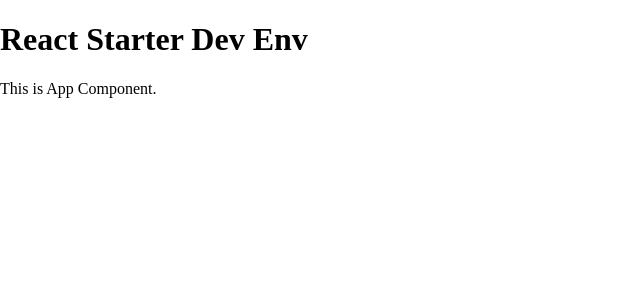
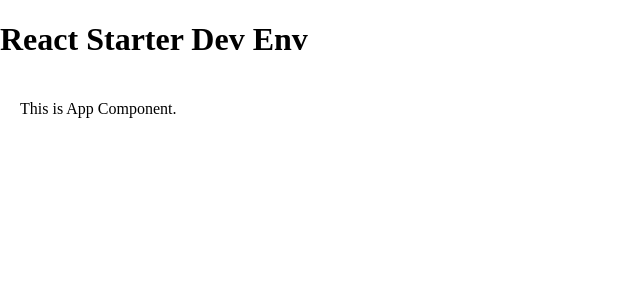
Before and after one commit to RyotaHirano/react-starter, a React app: page / in a window 1280 px wide. Shown: the top 300 px of the page, without its empty margins (0-640 px from the left). Built offline with nearby package versions, Linux system fonts and the light colour scheme.

Commit message:
add styled-components

```diff
--- a/package.json
+++ b/package.json
@@ -34,6 +34,7 @@
   "dependencies": {
     "normalize.css": "^8.0.1",
     "react": "^16.7.0",
-    "react-dom": "^16.7.0"
+    "react-dom": "^16.7.0",
+    "styled-components": "^4.1.3"
   }
 }
--- a/src/components/App.tsx
+++ b/src/components/App.tsx
@@ -1,13 +1,19 @@
 import React from 'react';
 // normalize
 import "normalize.css/normalize.css"
+import styled from 'styled-components'
 
 export type AppProps = {
   name: string
 }
 
 export const App = (props: AppProps) => (
-  <p>
+  <P>
     This is { props.name } Component.
-  </p>
+  </P>
 )
+
+const P = styled.p`
+  font-size: 1.0rem;
+  padding: 20px;
+`
```
Also changed, not shown: 2 other files (tests, documents, lock files or other folders).
